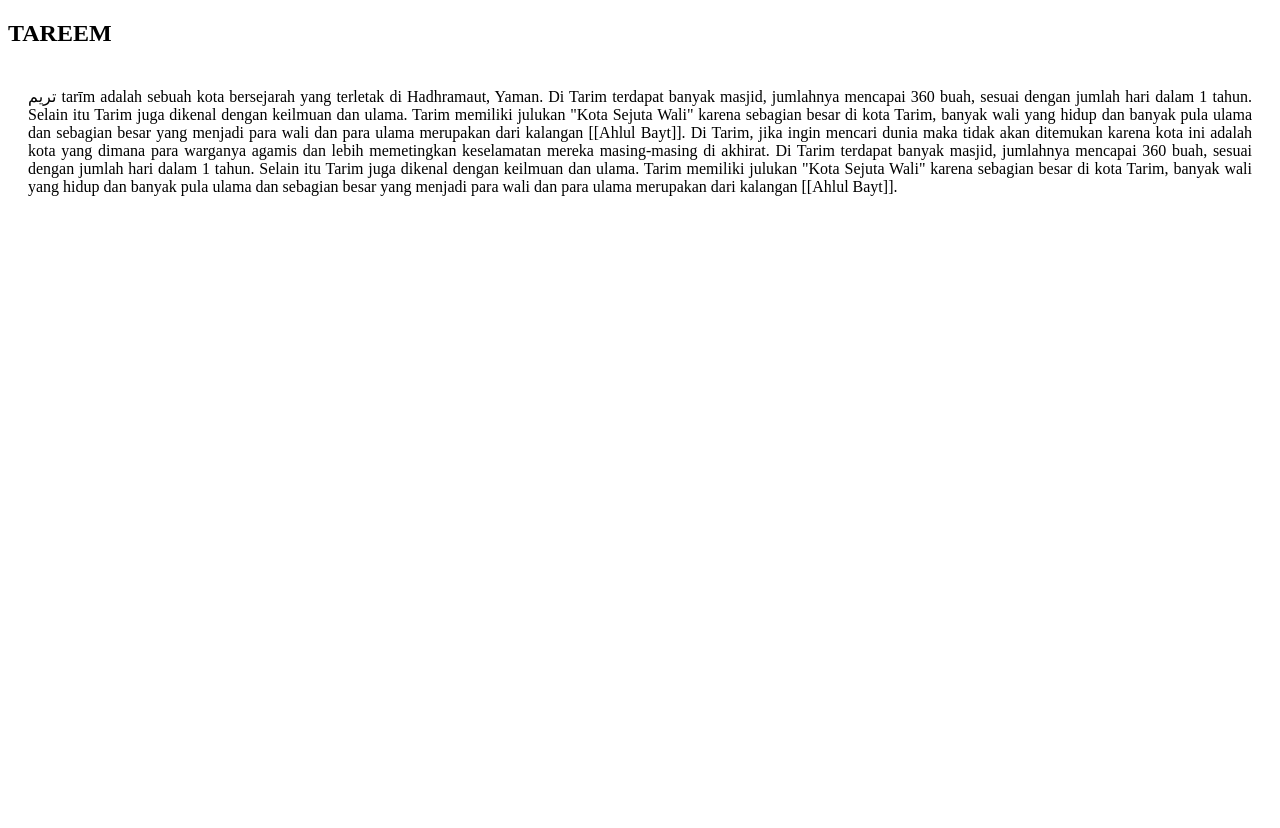
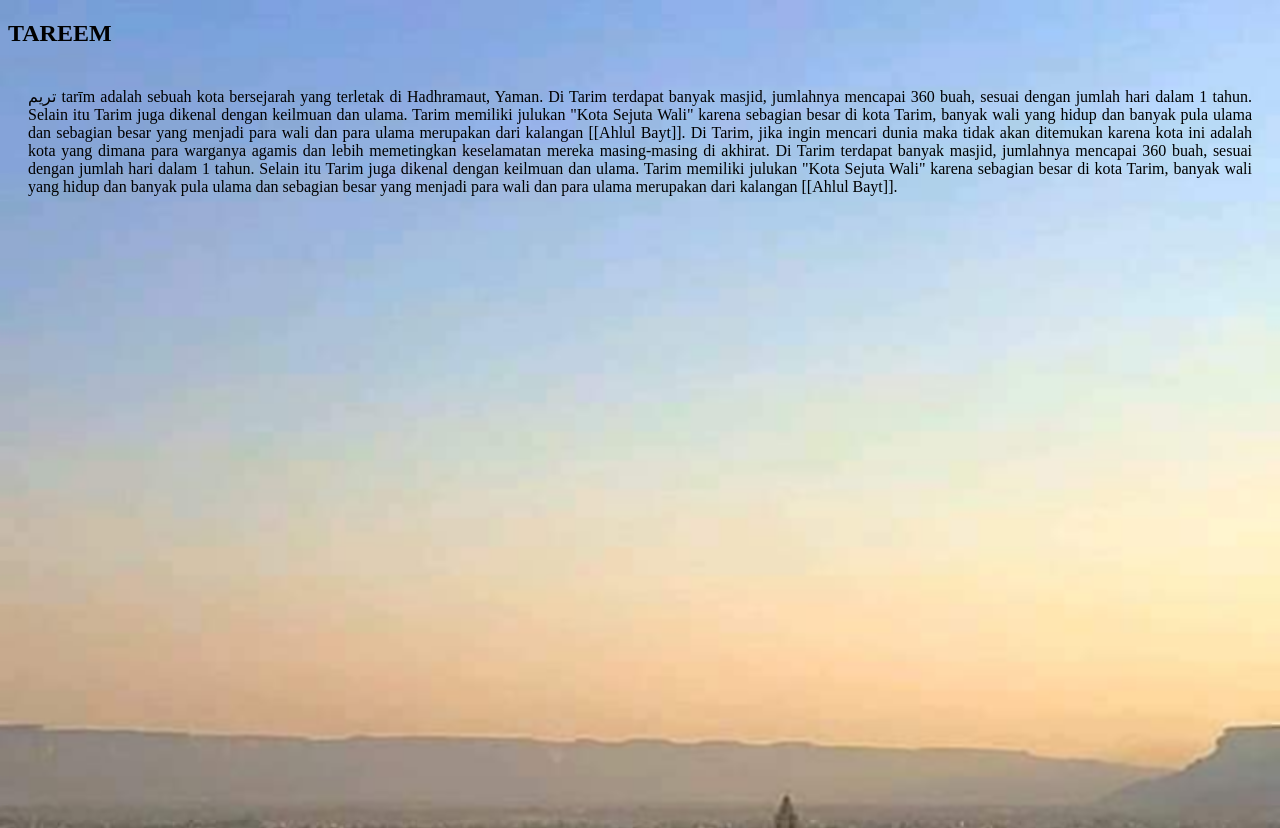
Before and after one commit to felilahalisi/lat-web1, a plain HTML site: page img_bckground.html in a window 1280 px wide. Drawn offline with Linux system fonts and the light colour scheme.

Commit message:
Update img_bckground.html

```diff
--- a/img_bckground.html
+++ b/img_bckground.html
@@ -7,7 +7,7 @@
 
         height: 100vh;
         align-items: baseline;
-        background-image: url('tareem.jpg');
+        background-image: url(/Assets/tareem.jpg);
         background-size: cover;
         background-repeat: no-repeat;
         background-attachment: fixed;
```
